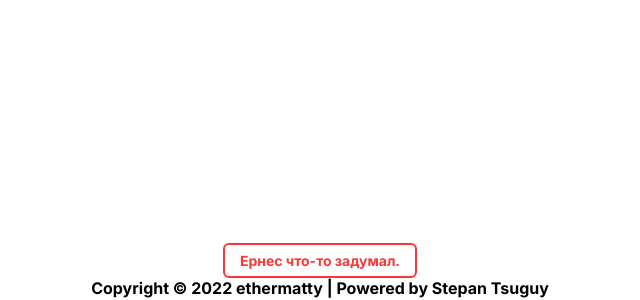
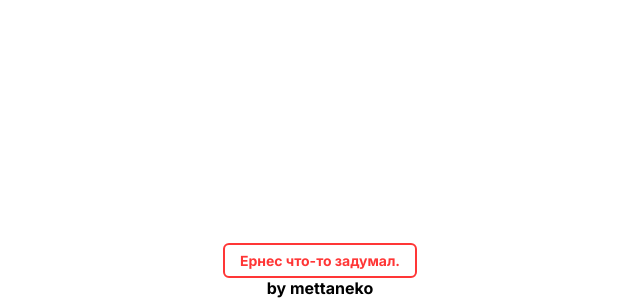
Before and after one commit to eth3rclub/ethermatty, a plain HTML site: page popit.html in a window 1280 px wide. Shown: the part 2312-2612 px from the top of the page, without its empty margins (320-960 px from the left). Drawn offline with Linux system fonts and the light colour scheme.

Commit message:
Update popit.html

```diff
--- a/popit.html
+++ b/popit.html
@@ -12,7 +12,6 @@
 <body class="body page-popit clearfix">
   <div class="navbar clearfix">
     <div onClick="window.location='index.html';" class="element"></div>
-    <button onClick="window.location='about.html';" id="gen" class="_button _button-1">Об авторе</button>
     <button onClick="window.location='apps.html';" id="gen" class="_button _button-2">Программы</button>
     <button onClick="window.location='news.html';" id="gen" class="_button _button-3">Новости</button>
     <button onClick="window.location='https://www.youtube.com/channel/UCIhDW5tQG0i18MUWNyXpdXg?sub_confirmation=1';" id="gen" class="_button _button-4">Подписаться</button>
@@ -51,7 +50,7 @@
     <p id="gen" class="text text-2">Поп-ыт Ернеса</p>
   </div>
   <button onClick="window.location='popit.html';" id="gen" class="_button _button-5">Ернес что-то задумал.</button>
-  <p class="text text-3"><b>Copyright © 2022 ethermatty | Powered by Stepan Tsuguy</b></p>
+  <p class="text text-3"><b>by mettaneko</b></p>
 <style>
 @import url('https://fonts.googleapis.com/css2?family=Inter:wght@400;700&display=swap');
 #gen {
```
